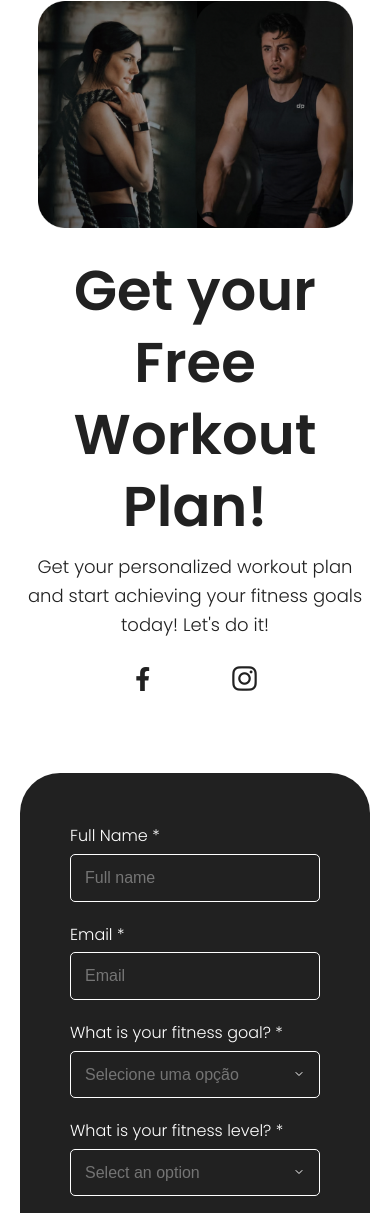
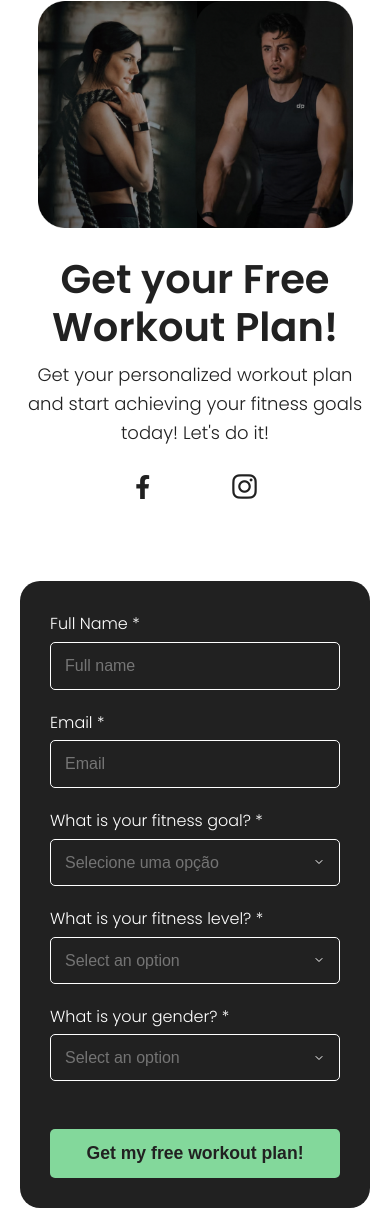
Before and after one commit to imsabrinna/LandingPageDP, a plain HTML site: page index.html in a window 390 px wide. Shown: the part 120-1333 px from the top of the page. Drawn offline with Linux system fonts and the light colour scheme.

Commit message:
Version Att 1.1

```diff
--- a/styles/index.css
+++ b/styles/index.css
@@ -205,6 +205,7 @@ header {
     line-height: 4.5rem;
 }
 
+
 .hero-left p {
     font-size: 18px;
     margin-top: 10px;
@@ -228,7 +229,7 @@ header {
 .container-form {
     background-color: var(--primary-color);
     padding: 50px;
-    border-radius: 40px;
+    border-radius: 20px;
 }
 
 .hero-right form {
@@ -327,6 +328,19 @@ header {
     .hero-right {
         width: 100%;
     }
+
+    .hero-left h1 {
+        font-size: 2.5rem;
+        margin-top: 20px;
+        line-height: 3rem;
+    }
+
+    .container-form {
+        background-color: var(--primary-color);
+        padding: 30px;
+        border-radius: 20px;
+    }
+
 }
 
 
```
